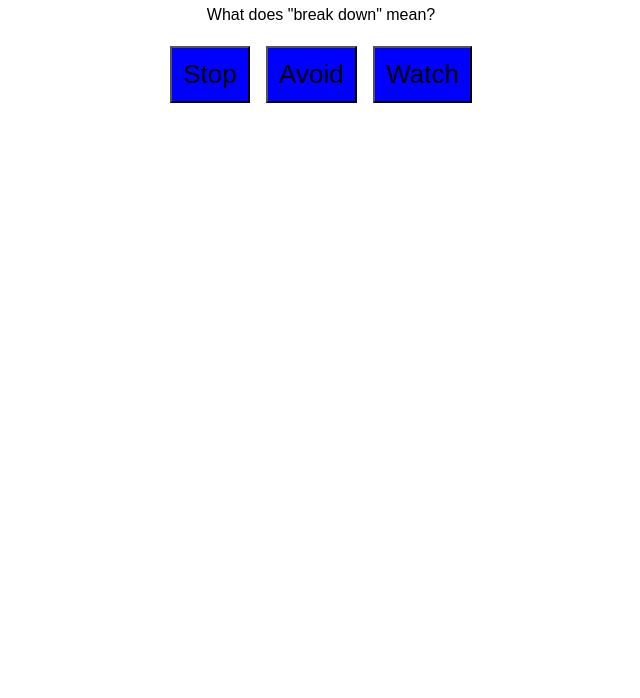
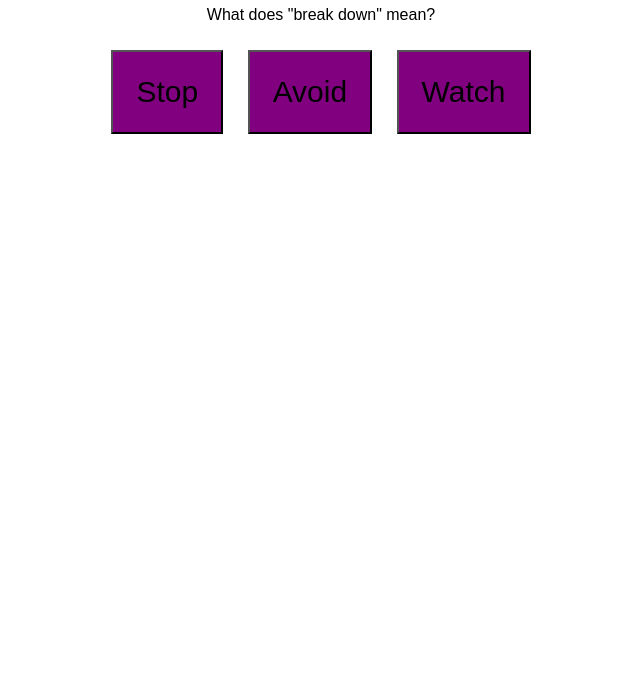
Before and after one commit to jhy-0109/DLHW, a plain HTML site: page index.html in a window 1280 px wide. Shown: the part 102-800 px from the top of the page, without its empty margins (319-959 px from the left). Drawn offline with Linux system fonts and the light colour scheme.

Commit message:
Update index.html

```diff
--- a/index.html
+++ b/index.html
@@ -13,10 +13,10 @@
         }
 
         button {
-            font-size: 26px;
-            padding: 11px;
-            margin: 6px;
-            background-color: blue;
+            font-size: 30px;
+            padding: 23px;
+            margin: 10px;
+            background-color: purple;
         }
     </style>
 </head>
```
